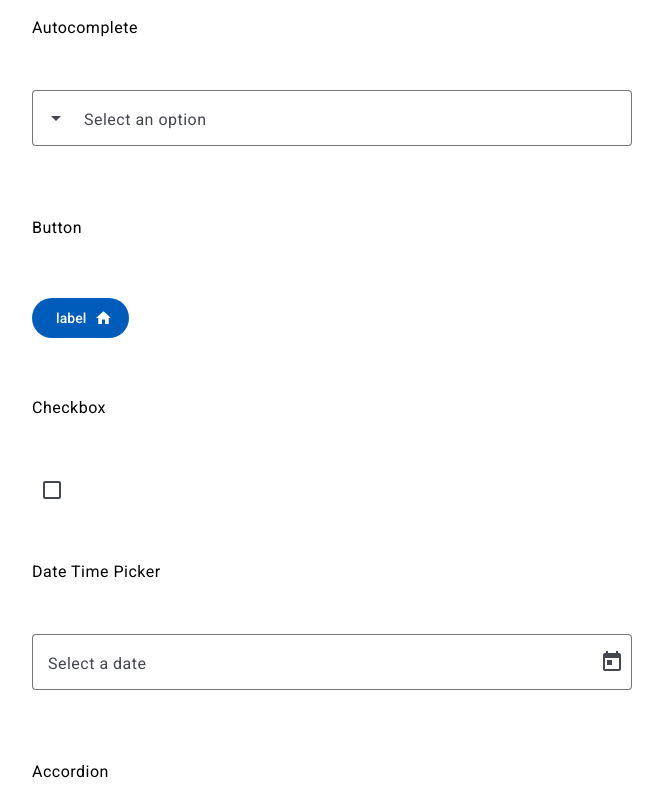
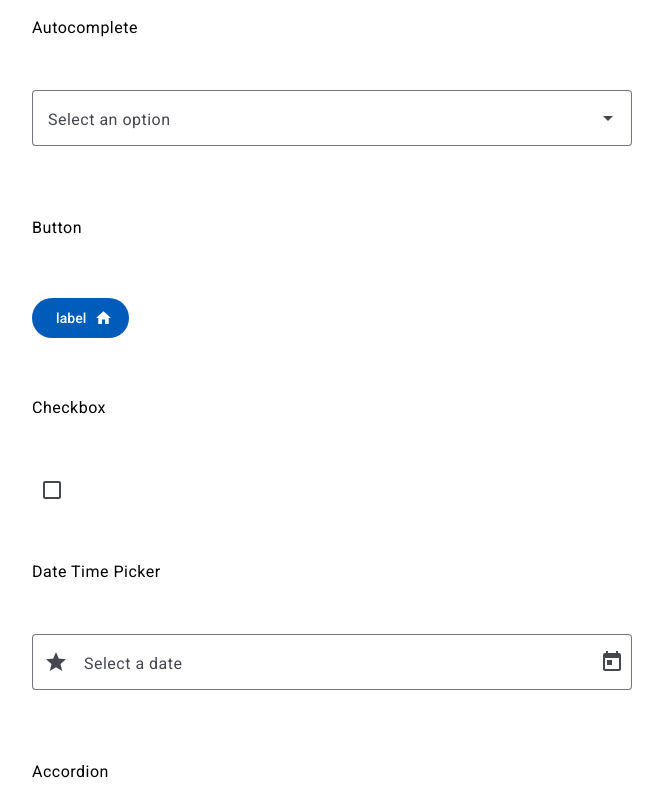
Before and after one commit to salmanlocofy/angular-mui, an Angular app: page / in a window 1280 px wide. Shown: the top 800 px of the page, without its empty margins (324-987 px from the left). Built offline with nearby package versions, Linux system fonts and the light colour scheme.

Commit message:
Update properties

```diff
--- a/src/app/app.component.html
+++ b/src/app/app.component.html
@@ -178,13 +178,13 @@
 <main class="main">
   <div style="width: 600px; flex-direction: column; display: flex; gap: 50px;">
     Autocomplete
-    <mui-autocomplete appearance="outline" leftIcon="arrow_drop_down" rightIcon="alarm" [fullWidth]="true"></mui-autocomplete>
+    <mui-autocomplete appearance="outline" [fullWidth]="true"></mui-autocomplete>
     Button
     <mui-button [fullWidth]="true" type="flat" iconPosition="right" iconName="home"/>
     Checkbox
     <mui-checkbox />
     Date Time Picker
-    <mui-date-time-picker [fullWidth]="true" appearance="outline"></mui-date-time-picker>
+    <mui-date-time-picker [fullWidth]="true" appearance="outline" leftIcon="star"></mui-date-time-picker>
     Accordion
     <mui-expansion-panel />
     Input
@@ -192,7 +192,7 @@
     Progress Bar
     <mui-progress type="spinner"/>
     Select
-    <mui-select [fullWidth]="true" appearance="outline"/>
+    <mui-select [fullWidth]="true" appearance="outline" leftIcon=""/>
     Slider
     <mui-slider />
     Switch
--- a/src/app/components/mui-autocomplete/mui-autocomplete.component.html
+++ b/src/app/components/mui-autocomplete/mui-autocomplete.component.html
@@ -1,10 +1,11 @@
 <mat-form-field [appearance]="appearance" [ngStyle]="fullWidth ? {'width': '100%'} : {'width': 'auto'}">
     <mat-label>{{ placeholder }}</mat-label>
-    <input matInput [formControl]="control" [matAutocomplete]="auto" [disabled]="disabled" #input />
     <mat-icon matPrefix *ngIf="leftIcon">{{ leftIcon }}</mat-icon>
-    <mat-autocomplete #auto (optionSelected)="onOptionSelected($event)">
+    <input matInput [formControl]="control" [matAutocomplete]="auto" [disabled]="disabled" #input style="flex-direction: row-reverse;"/>
+    <mat-autocomplete #auto (optionSelected)="onOptionSelected($event)" style="flex-direction: row-reverse; display: flex;">
         <mat-option *ngFor="let option of filteredOptions$ | async" [value]="option">
             {{ option.label }}
         </mat-option>
     </mat-autocomplete>
+    <mat-icon matSuffix>arrow_drop_down</mat-icon>
 </mat-form-field>
--- a/src/app/components/mui-select/mui-select.component.html
+++ b/src/app/components/mui-select/mui-select.component.html
@@ -1,5 +1,6 @@
 <mat-form-field [appearance]="appearance" [ngStyle]="fullWidth ? {'width': '100%'} : {'width': 'auto'}">
     <mat-label>{{ placeholder }}</mat-label>
+    <mat-icon matPrefix *ngIf="leftIcon">{{ leftIcon }}</mat-icon>
     <mat-select [class]="className" [value]="value" [disabled]="disabled" (selectionChange)="onSelectionChange($event)">
         <mat-option *ngFor="let option of options" [value]="option.value">
             {{ option.label }}
--- a/src/app/components/mui-select/mui-select.component.ts
+++ b/src/app/components/mui-select/mui-select.component.ts
@@ -1,10 +1,11 @@
 import { CommonModule } from '@angular/common';
 import { Component, Input, Output, EventEmitter } from '@angular/core';
+import { MatIconModule } from '@angular/material/icon';
 import { MatSelectModule } from '@angular/material/select';
 @Component({
   selector: 'mui-select',
   standalone: true,
-  imports: [MatSelectModule, CommonModule],
+  imports: [MatSelectModule, CommonModule, MatIconModule],
   templateUrl: './mui-select.component.html',
   styleUrls: ['./mui-select.component.css'],
 })
@@ -20,6 +21,7 @@ export class MuiSelectComponent {
   @Input() value: any;
   @Input() fullWidth: boolean = false;
   @Input() appearance: 'outline' | 'fill' = 'fill';
+  @Input() leftIcon: string | null = null;
 
   @Output() valueChange = new EventEmitter<any>();
 
```
